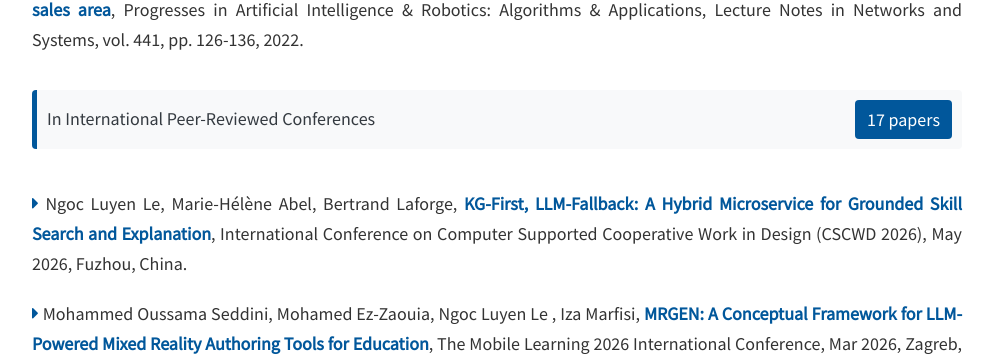
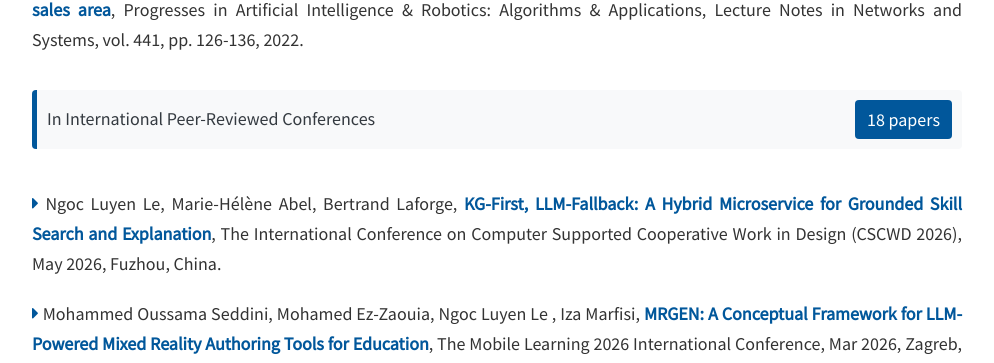
Before and after one commit to lengocluyen/lengocluyen.github.io, a Jekyll site: the page built from publications.html, in a window 1280 px wide and 900 px high, scrolled down 808 px. Shown: the part 152-515 px from the top of the window, without its empty margins (143-1137 px from the left). Built offline with Jekyll 4.4.1, drawn with Linux system fonts in a browser that asks for light colours; nearby versions of some CDN libraries.

Commit message:
Update publications.html

```diff
--- a/_includes/publications.html
+++ b/_includes/publications.html
@@ -60,13 +60,13 @@
 </div>
 <div class="section-header d-flex justify-content-between align-items-center">
 	<span>In International Peer-Reviewed Conferences</span>
-	<span class="badge badge-primary">17 papers</span>
+	<span class="badge badge-primary">18 papers</span>
   </div>
   <div class="panel-default">
     <div class="panel-body">
 		<h5>
 			<div class="div-justify-pub">
-				<i class="fa fa-caret-right"></i>&nbsp;Ngoc Luyen Le, Marie-Hélène Abel, Bertrand Laforge, <strong><a href="https://hal.science/hal-05610286"  target="_blank" rel="noopener noreferrer">KG-First, LLM-Fallback: A Hybrid Microservice for Grounded Skill Search and Explanation</a></strong>, International Conference on Computer
+				<i class="fa fa-caret-right"></i>&nbsp;Ngoc Luyen Le, Marie-Hélène Abel, Bertrand Laforge, <strong><a href="https://hal.science/hal-05610286"  target="_blank" rel="noopener noreferrer">KG-First, LLM-Fallback: A Hybrid Microservice for Grounded Skill Search and Explanation</a></strong>, The International Conference on Computer
 Supported Cooperative Work in Design (CSCWD 2026), May 2026, Fuzhou, China.
 			</div>
 		</h5>
```
